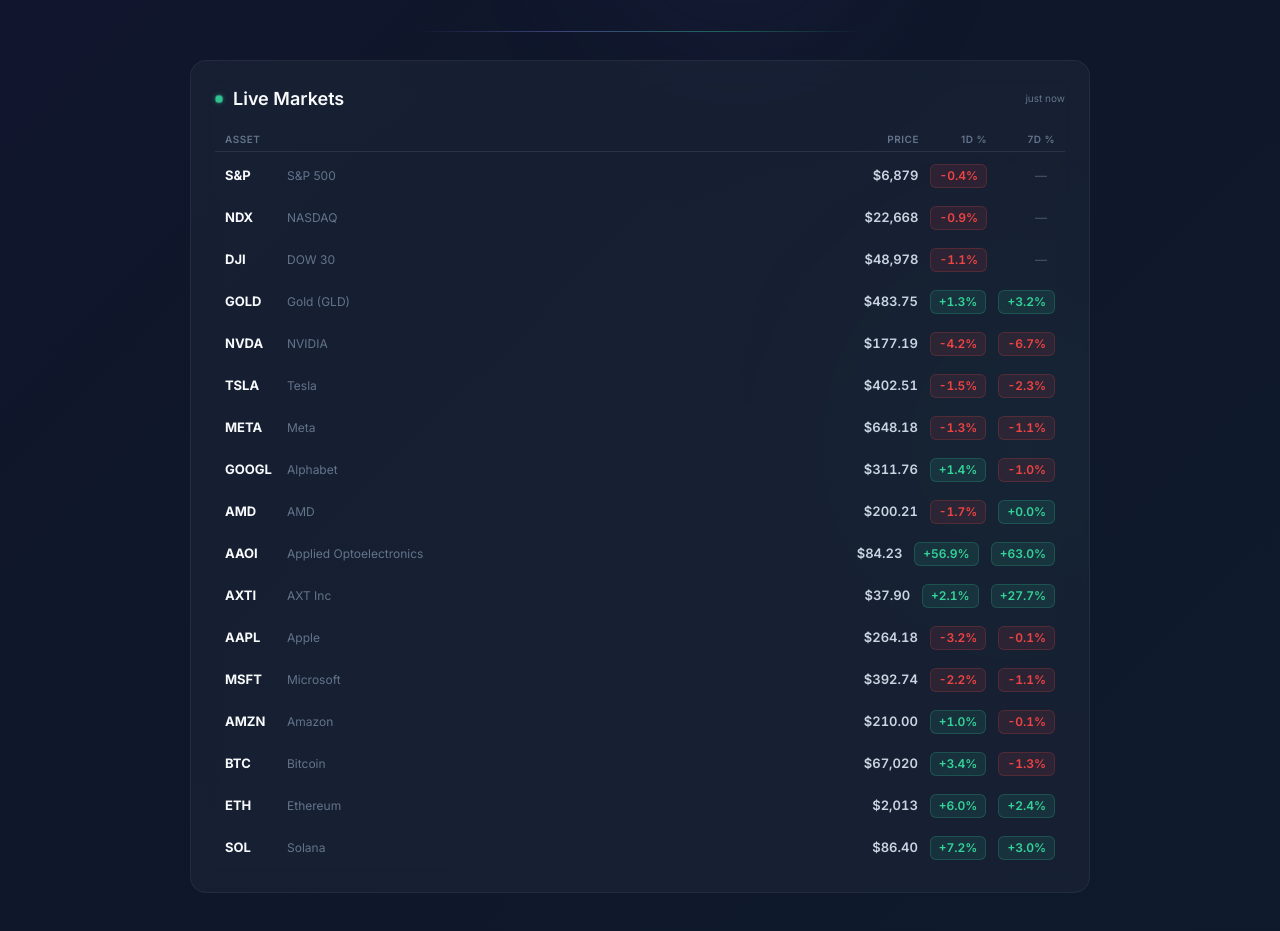
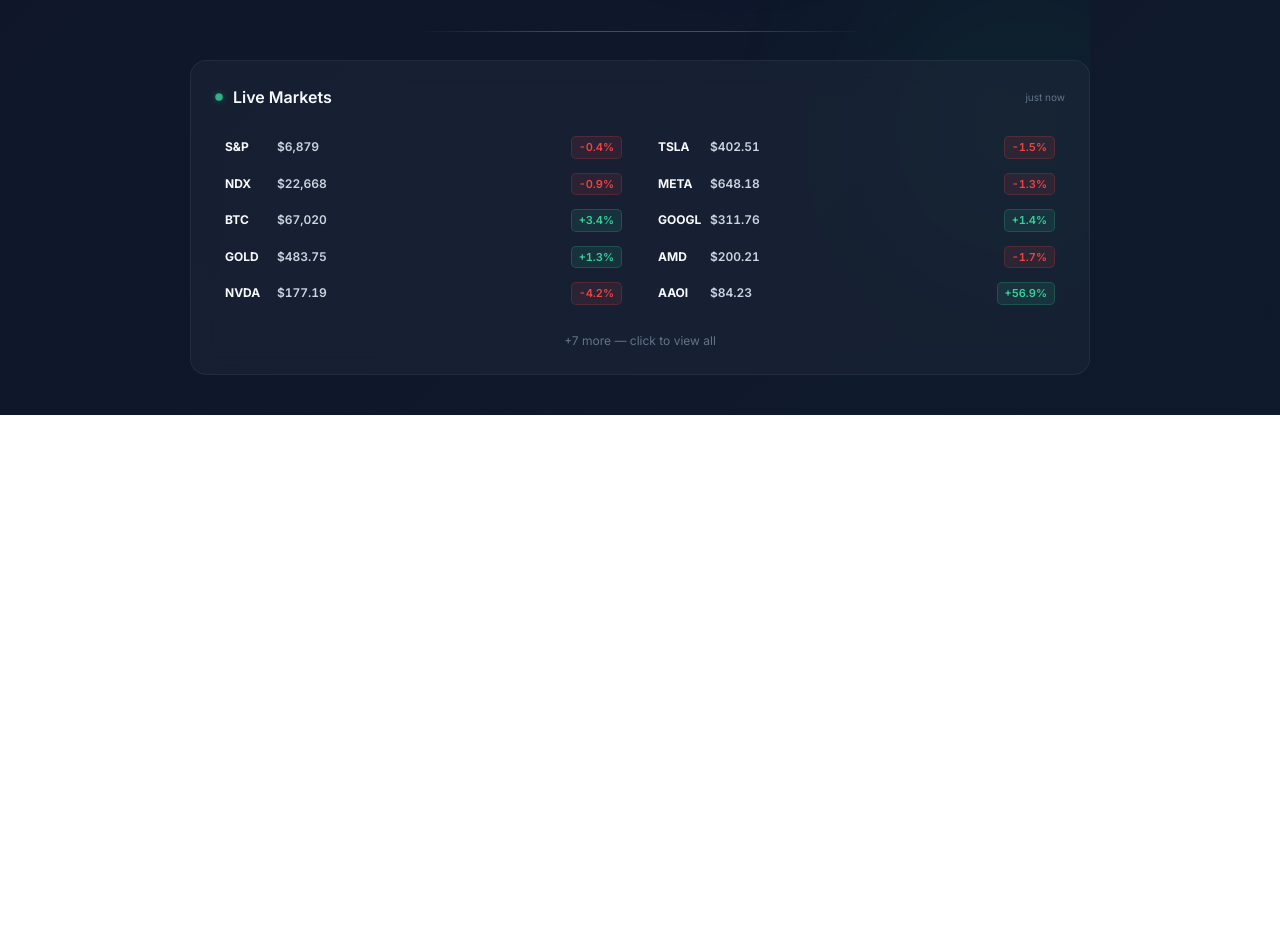
Before and after one commit to azaidi06/fin, a React (Vite) app in the folder war-markets-react/: page / in a window 1280 px wide. Shown: the part 921-1852 px from the top of the page. After the commit the page ends 1336 px from the top, so only its background shows below. Built offline with nearby package versions, Linux system fonts and the light colour scheme.

Commit message:
make live look box tighter and add a page for it

```diff
--- a/war-markets-react/public/market-data.json
+++ b/war-markets-react/public/market-data.json
@@ -17,11 +17,11 @@
       "change7d": 0
     },
     {
-      "symbol": "DJI",
-      "name": "DOW 30",
-      "price": 48977.92,
-      "change1d": -1.05,
-      "change7d": 0
+      "symbol": "BTC",
+      "name": "Bitcoin",
+      "price": 67020,
+      "change1d": 3.37,
+      "change7d": -1.34
     },
     {
       "symbol": "GOLD",
@@ -101,11 +101,11 @@
       "change7d": -0.05
     },
     {
-      "symbol": "BTC",
-      "name": "Bitcoin",
-      "price": 67020,
-      "change1d": 3.37,
-      "change7d": -1.34
+      "symbol": "DJI",
+      "name": "DOW 30",
+      "price": 48977.92,
+      "change1d": -1.05,
+      "change7d": 0
     },
     {
       "symbol": "ETH",
--- a/war-markets-react/scripts/fetch_market_data.mjs
+++ b/war-markets-react/scripts/fetch_market_data.mjs
@@ -293,13 +293,16 @@
   // 5. CoinGecko for crypto
   const cryptoAssets = await fetchCrypto();
 
-  // Merge in display order (indices → stocks → crypto)
-  const allStocks = [...googleAssets, ...avAssets, ...yahooAssets];
-  // Sort to match original STOCK_TICKERS order
-  const symbolOrder = STOCK_TICKERS.map((t) => t.symbol);
-  allStocks.sort((a, b) => symbolOrder.indexOf(a.symbol) - symbolOrder.indexOf(b.symbol));
+  // Merge all fetched assets into a map
+  const allFetched = [...googleAssets, ...avAssets, ...yahooAssets, ...cryptoAssets];
+  const assetMap = Object.fromEntries(allFetched.map((a) => [a.symbol, a]));
 
-  const assets = [...allStocks, ...cryptoAssets];
+  // Final display order — BTC swapped into position 3 (where DJI was)
+  const DISPLAY_ORDER = [
+    "S&P", "NDX", "BTC", "GOLD", "NVDA", "TSLA", "META", "GOOGL", "AMD",
+    "AAOI", "AXTI", "AAPL", "MSFT", "AMZN", "DJI", "ETH", "SOL",
+  ];
+  const assets = DISPLAY_ORDER.map((s) => assetMap[s]).filter(Boolean);
   const sources = [];
   if (avAssets.length > 0) sources.push(`AV:${avAssets.length}`);
   if (googleAssets.length > 0) sources.push(`Google:${googleAssets.length}`);
--- a/war-markets-react/src/App.jsx
+++ b/war-markets-react/src/App.jsx
@@ -12,6 +12,7 @@
 import WealthDistributionPanel from "./components/WealthDistributionPanel";
 import MethodologyPage from "./components/MethodologyPage";
 import EventExplainerPanel from "./components/EventExplainerPanel";
+import LiveMarketsPage from "./components/LiveMarketsPage";
 import { sp500Data, nasdaqData, EXTRA_EVENTS } from "./data/warData";
 import { EventToggleProvider, useEventToggle } from "./context/EventToggleContext";
 
@@ -249,6 +250,9 @@
             {/* Event Explainer tab */}
             {activeTab === "events" && <EventExplainerPanel />}
 
+            {/* Live Markets full page */}
+            {activeTab === "markets" && <LiveMarketsPage />}
+
             {/* Methodology tab */}
             {activeTab === "methodology" && <MethodologyPage onClose={goHome} />}
           </>
--- a/war-markets-react/src/components/HomePage.jsx
+++ b/war-markets-react/src/components/HomePage.jsx
@@ -295,126 +295,92 @@
   );
 }
 
-/* ── Live Market Detail (full-width, below cards) ── */
+/* ── Compact market row (used in 2-col grid on homepage) ── */
+function MarketRow({ a }) {
+  const val = a.change1d ?? null;
+  const has = val != null && val !== 0;
+  const up = (val ?? 0) >= 0;
+  return (
+    <div style={{
+      display: "flex",
+      alignItems: "center",
+      justifyContent: "space-between",
+      padding: "7px 10px",
+      borderRadius: 8,
+      transition: "background 0.15s",
+    }}
+      onMouseEnter={(e) => { e.currentTarget.style.background = "rgba(255,255,255,0.04)"; }}
+      onMouseLeave={(e) => { e.currentTarget.style.background = "transparent"; }}
+    >
+      <div style={{ display: "flex", alignItems: "center", gap: 8, minWidth: 0 }}>
+        <span style={{ fontSize: 12, fontWeight: 700, color: "#F8FAFC", width: 44, flexShrink: 0 }}>{a.symbol}</span>
+        <span style={{ fontSize: 12, fontWeight: 600, color: "#CBD5E1", fontVariantNumeric: "tabular-nums" }}>
+          {formatPrice(a.price)}
+        </span>
+      </div>
+      {has ? (
+        <span style={{
+          fontSize: 11, fontWeight: 600,
+          color: up ? "#34D399" : "#EF4444",
+          background: up ? "rgba(52,211,153,0.1)" : "rgba(239,68,68,0.1)",
+          border: `1px solid ${up ? "rgba(52,211,153,0.2)" : "rgba(239,68,68,0.2)"}`,
+          padding: "2px 7px", borderRadius: 5, fontVariantNumeric: "tabular-nums",
+        }}>
+          {up ? "+" : ""}{val.toFixed(1)}%
+        </span>
+      ) : (
+        <span style={{ fontSize: 11, color: "#475569", padding: "2px 7px" }}>—</span>
+      )}
+    </div>
+  );
+}
 
-function LiveMarketDetail({ assets, updatedAt, loading }) {
+/* ── Compact 2-col live market card (homepage) ── */
+const PREVIEW_ROWS = 5; // per column → up to 10 tickers shown
+
+function LiveMarketCompact({ assets, updatedAt, loading, onExpand }) {
+  const preview = assets.slice(0, PREVIEW_ROWS * 2);
+  const col1 = preview.slice(0, PREVIEW_ROWS);
+  const col2 = preview.slice(PREVIEW_ROWS, PREVIEW_ROWS * 2);
+  const remaining = assets.length - preview.length;
+
   return (
     <div
       className="glass-card"
-      style={{ cursor: "default" }}
+      onClick={onExpand}
+      style={{ cursor: "pointer", transition: "box-shadow 0.2s" }}
+      onMouseEnter={(e) => { e.currentTarget.style.boxShadow = "0 8px 32px rgba(52,211,153,0.15)"; }}
+      onMouseLeave={(e) => { e.currentTarget.style.boxShadow = "none"; }}
     >
       {/* Header */}
-      <div style={{ display: "flex", alignItems: "center", gap: 10, marginBottom: 4 }}>
+      <div style={{ display: "flex", alignItems: "center", gap: 10, marginBottom: 8 }}>
         <span className="live-dot" />
-        <h3 style={{ fontSize: 18, fontWeight: 600, color: "#F8FAFC", margin: 0 }}>
-          Live Markets
-        </h3>
+        <h3 style={{ fontSize: 16, fontWeight: 600, color: "#F8FAFC", margin: 0 }}>Live Markets</h3>
         <span style={{ fontSize: 10, color: "#64748B", marginLeft: "auto" }}>
           {updatedAt ? timeAgo(updatedAt) : ""}
         </span>
       </div>
 
       {loading ? (
-        <div style={{ display: "flex", flexDirection: "column", gap: 12, marginTop: 8 }}>
-          {[...Array(6)].map((_, i) => (
-            <div key={i} className="skeleton" style={{ height: 28, opacity: 1 - i * 0.1 }} />
+        <div style={{ display: "grid", gridTemplateColumns: "1fr 1fr", gap: "0 16px" }}>
+          {[...Array(10)].map((_, i) => (
+            <div key={i} className="skeleton" style={{ height: 24, marginBottom: 6, opacity: 1 - (i % 5) * 0.15 }} />
           ))}
         </div>
       ) : assets.length === 0 ? (
-        <p style={{ fontSize: 13, color: "#64748B", marginTop: 12 }}>Market data unavailable</p>
+        <p style={{ fontSize: 13, color: "#64748B" }}>Market data unavailable</p>
       ) : (
-        <div style={{ display: "flex", flexDirection: "column", gap: 2, marginTop: 4 }}>
-          {/* Column headers */}
-          <div style={{
-            display: "flex",
-            alignItems: "center",
-            justifyContent: "space-between",
-            padding: "0 10px 4px",
-            borderBottom: "1px solid rgba(71, 85, 105, 0.4)",
-            marginBottom: 2,
-          }}>
-            <span style={{ fontSize: 10, fontWeight: 600, color: "#64748B", textTransform: "uppercase", letterSpacing: "0.05em" }}>
-              Asset
-            </span>
-            <div style={{ display: "flex", alignItems: "center", gap: 12, flexShrink: 0 }}>
-              <span style={{ fontSize: 10, fontWeight: 600, color: "#64748B", textTransform: "uppercase", letterSpacing: "0.05em", width: 80, textAlign: "right" }}>
-                Price
-              </span>
-              <span style={{ fontSize: 10, fontWeight: 600, color: "#64748B", textTransform: "uppercase", letterSpacing: "0.05em", minWidth: 56, textAlign: "right" }}>
-                1D %
-              </span>
-              <span style={{ fontSize: 10, fontWeight: 600, color: "#64748B", textTransform: "uppercase", letterSpacing: "0.05em", minWidth: 56, textAlign: "right" }}>
-                7D %
-              </span>
-            </div>
+        <>
+          <div style={{ display: "grid", gridTemplateColumns: "1fr 1fr", gap: "0 16px" }}>
+            <div>{col1.map(a => <MarketRow key={a.symbol} a={a} />)}</div>
+            <div>{col2.map(a => <MarketRow key={a.symbol} a={a} />)}</div>
           </div>
-          {assets.map((a) => {
-            const val1d = a.change1d ?? null;
-            const val7d = a.change7d ?? null;
-            const has1d = val1d != null && val1d !== 0;
-            const has7d = val7d != null && val7d !== 0;
-            const up1d = (val1d ?? 0) >= 0;
-            const up7d = (val7d ?? 0) >= 0;
-            return (
-              <div
-                key={a.symbol}
-                style={{
-                  display: "flex",
-                  alignItems: "center",
-                  justifyContent: "space-between",
-                  padding: "8px 10px",
-                  borderRadius: 10,
-                  transition: "background 0.2s",
-                }}
-                onMouseEnter={(e) => { e.currentTarget.style.background = "rgba(255,255,255,0.04)"; }}
-                onMouseLeave={(e) => { e.currentTarget.style.background = "transparent"; }}
-              >
-                {/* Symbol + name */}
-                <div style={{ display: "flex", alignItems: "center", gap: 10, minWidth: 0 }}>
-                  <span style={{ fontSize: 13, fontWeight: 700, color: "#F8FAFC", width: 52, flexShrink: 0 }}>
-                    {a.symbol}
-                  </span>
-                  <span style={{ fontSize: 12, color: "#64748B", whiteSpace: "nowrap", overflow: "hidden", textOverflow: "ellipsis" }}>
-                    {a.name}
-                  </span>
-                </div>
-
-                {/* Price + 1D + 7D changes */}
-                <div style={{ display: "flex", alignItems: "center", gap: 12, flexShrink: 0 }}>
-                  <span style={{ fontSize: 13, fontWeight: 600, color: "#CBD5E1", fontVariantNumeric: "tabular-nums", width: 80, textAlign: "right" }}>
-                    {formatPrice(a.price)}
-                  </span>
-                  {has1d ? (
-                    <span style={{
-                      fontSize: 12, fontWeight: 600,
-                      color: up1d ? "#34D399" : "#EF4444",
-                      background: up1d ? "rgba(52, 211, 153, 0.1)" : "rgba(239, 68, 68, 0.1)",
-                      border: `1px solid ${up1d ? "rgba(52, 211, 153, 0.2)" : "rgba(239, 68, 68, 0.2)"}`,
-                      padding: "2px 8px", borderRadius: 6, minWidth: 56, textAlign: "right", fontVariantNumeric: "tabular-nums",
-                    }}>
-                      {up1d ? "+" : ""}{val1d.toFixed(1)}%
-                    </span>
-                  ) : (
-                    <span style={{ fontSize: 12, fontWeight: 500, color: "#475569", padding: "2px 8px", minWidth: 56, textAlign: "right" }}>—</span>
-                  )}
-                  {has7d ? (
-                    <span style={{
-                      fontSize: 12, fontWeight: 600,
-                      color: up7d ? "#34D399" : "#EF4444",
-                      background: up7d ? "rgba(52, 211, 153, 0.1)" : "rgba(239, 68, 68, 0.1)",
-                      border: `1px solid ${up7d ? "rgba(52, 211, 153, 0.2)" : "rgba(239, 68, 68, 0.2)"}`,
-                      padding: "2px 8px", borderRadius: 6, minWidth: 56, textAlign: "right", fontVariantNumeric: "tabular-nums",
-                    }}>
-                      {up7d ? "+" : ""}{val7d.toFixed(1)}%
-                    </span>
-                  ) : (
-                    <span style={{ fontSize: 12, fontWeight: 500, color: "#475569", padding: "2px 8px", minWidth: 56, textAlign: "right" }}>—</span>
-                  )}
-                </div>
-              </div>
-            );
-          })}
-        </div>
+          {remaining > 0 && (
+            <p style={{ fontSize: 12, color: "#64748B", textAlign: "center", marginTop: 8, marginBottom: 0 }}>
+              +{remaining} more — click to view all
+            </p>
+          )}
+        </>
       )}
     </div>
   );
@@ -539,6 +505,8 @@
   );
 }
 
+export { formatPrice, timeAgo, useMarketData };
+
 export default function HomePage({ onSelect }) {
   const { filterData, activeConflicts } = useEventToggle();
   const { assets, updatedAt, loading } = useMarketData();
@@ -617,9 +585,9 @@
         ))}
       </div>
 
-      {/* Full live market detail — below the fold */}
+      {/* Compact live market preview — click to expand */}
       <hr className="glow-divider" style={{ marginTop: 32, marginBottom: 28 }} />
-      <LiveMarketDetail assets={assets} updatedAt={updatedAt} loading={loading} />
+      <LiveMarketCompact assets={assets} updatedAt={updatedAt} loading={loading} onExpand={() => onSelect("markets")} />
     </div>
   );
 }
--- /dev/null
+++ b/war-markets-react/src/components/LiveMarketsPage.jsx
@@ -0,0 +1,118 @@
+import { formatPrice, timeAgo, useMarketData } from "./HomePage";
+
+const card = { background: "#1E293B", border: "1px solid #334155", borderRadius: 12, padding: 24, marginBottom: 32 };
+const colHeader = { fontSize: 10, fontWeight: 600, color: "#64748B", textTransform: "uppercase", letterSpacing: "0.05em" };
+
+export default function LiveMarketsPage() {
+  const { assets, updatedAt, loading } = useMarketData();
+
+  return (
+    <section style={card}>
+      <div style={{ display: "flex", alignItems: "center", gap: 10, marginBottom: 16 }}>
+        <span className="live-dot" />
+        <h2 style={{ fontSize: 20, fontWeight: 600, color: "#F8FAFC", margin: 0 }}>Live Markets</h2>
+        <span style={{ fontSize: 11, color: "#64748B", marginLeft: "auto" }}>
+          {updatedAt ? timeAgo(updatedAt) : ""}
+        </span>
+      </div>
+
+      {loading ? (
+        <div style={{ display: "flex", flexDirection: "column", gap: 12 }}>
+          {[...Array(8)].map((_, i) => (
+            <div key={i} className="skeleton" style={{ height: 32, opacity: 1 - i * 0.08 }} />
+          ))}
+        </div>
+      ) : assets.length === 0 ? (
+        <p style={{ fontSize: 13, color: "#64748B" }}>Market data unavailable</p>
+      ) : (
+        <div style={{ display: "flex", flexDirection: "column", gap: 2 }}>
+          {/* Column headers */}
+          <div style={{
+            display: "flex",
+            alignItems: "center",
+            justifyContent: "space-between",
+            padding: "0 12px 6px",
+            borderBottom: "1px solid rgba(71, 85, 105, 0.4)",
+            marginBottom: 2,
+          }}>
+            <span style={colHeader}>Asset</span>
+            <div style={{ display: "flex", alignItems: "center", gap: 12, flexShrink: 0 }}>
+              <span style={{ ...colHeader, width: 80, textAlign: "right" }}>Price</span>
+              <span style={{ ...colHeader, minWidth: 56, textAlign: "right" }}>1D %</span>
+              <span style={{ ...colHeader, minWidth: 56, textAlign: "right" }}>7D %</span>
+            </div>
+          </div>
+
+          {assets.map((a) => {
+            const val1d = a.change1d ?? null;
+            const val7d = a.change7d ?? null;
+            const has1d = val1d != null && val1d !== 0;
+            const has7d = val7d != null && val7d !== 0;
+            const up1d = (val1d ?? 0) >= 0;
+            const up7d = (val7d ?? 0) >= 0;
+            return (
+              <div
+                key={a.symbol}
+                style={{
+                  display: "flex",
+                  alignItems: "center",
+                  justifyContent: "space-between",
+                  padding: "10px 12px",
+                  borderRadius: 10,
+                  transition: "background 0.15s",
+                }}
+                onMouseEnter={(e) => { e.currentTarget.style.background = "rgba(255,255,255,0.04)"; }}
+                onMouseLeave={(e) => { e.currentTarget.style.background = "transparent"; }}
+              >
+                <div style={{ display: "flex", alignItems: "center", gap: 10, minWidth: 0 }}>
+                  <span style={{ fontSize: 14, fontWeight: 700, color: "#F8FAFC", width: 52, flexShrink: 0 }}>
+                    {a.symbol}
+                  </span>
+                  <span style={{ fontSize: 13, color: "#64748B", whiteSpace: "nowrap", overflow: "hidden", textOverflow: "ellipsis" }}>
+                    {a.name}
+                  </span>
+                </div>
+
+                <div style={{ display: "flex", alignItems: "center", gap: 12, flexShrink: 0 }}>
+                  <span style={{ fontSize: 14, fontWeight: 600, color: "#CBD5E1", fontVariantNumeric: "tabular-nums", width: 80, textAlign: "right" }}>
+                    {formatPrice(a.price)}
+                  </span>
+                  {has1d ? (
+                    <span style={{
+                      fontSize: 12, fontWeight: 600,
+                      color: up1d ? "#34D399" : "#EF4444",
+                      background: up1d ? "rgba(52,211,153,0.1)" : "rgba(239,68,68,0.1)",
+                      border: `1px solid ${up1d ? "rgba(52,211,153,0.2)" : "rgba(239,68,68,0.2)"}`,
+                      padding: "2px 8px", borderRadius: 6, minWidth: 56, textAlign: "right", fontVariantNumeric: "tabular-nums",
+                    }}>
+                      {up1d ? "+" : ""}{val1d.toFixed(1)}%
+                    </span>
+                  ) : (
+                    <span style={{ fontSize: 12, fontWeight: 500, color: "#475569", padding: "2px 8px", minWidth: 56, textAlign: "right" }}>—</span>
+                  )}
+                  {has7d ? (
+                    <span style={{
+                      fontSize: 12, fontWeight: 600,
+                      color: up7d ? "#34D399" : "#EF4444",
+                      background: up7d ? "rgba(52,211,153,0.1)" : "rgba(239,68,68,0.1)",
+                      border: `1px solid ${up7d ? "rgba(52,211,153,0.2)" : "rgba(239,68,68,0.2)"}`,
+                      padding: "2px 8px", borderRadius: 6, minWidth: 56, textAlign: "right", fontVariantNumeric: "tabular-nums",
+                    }}>
+                      {up7d ? "+" : ""}{val7d.toFixed(1)}%
+                    </span>
+                  ) : (
+                    <span style={{ fontSize: 12, fontWeight: 500, color: "#475569", padding: "2px 8px", minWidth: 56, textAlign: "right" }}>—</span>
+                  )}
+                </div>
+              </div>
+            );
+          })}
+        </div>
+      )}
+
+      <p style={{ fontSize: 11, color: "#475569", textAlign: "center", marginTop: 16, marginBottom: 0 }}>
+        Prices from Alpha Vantage, Google Finance, and CoinGecko. Refreshes every 5 minutes.
+      </p>
+    </section>
+  );
+}
```
